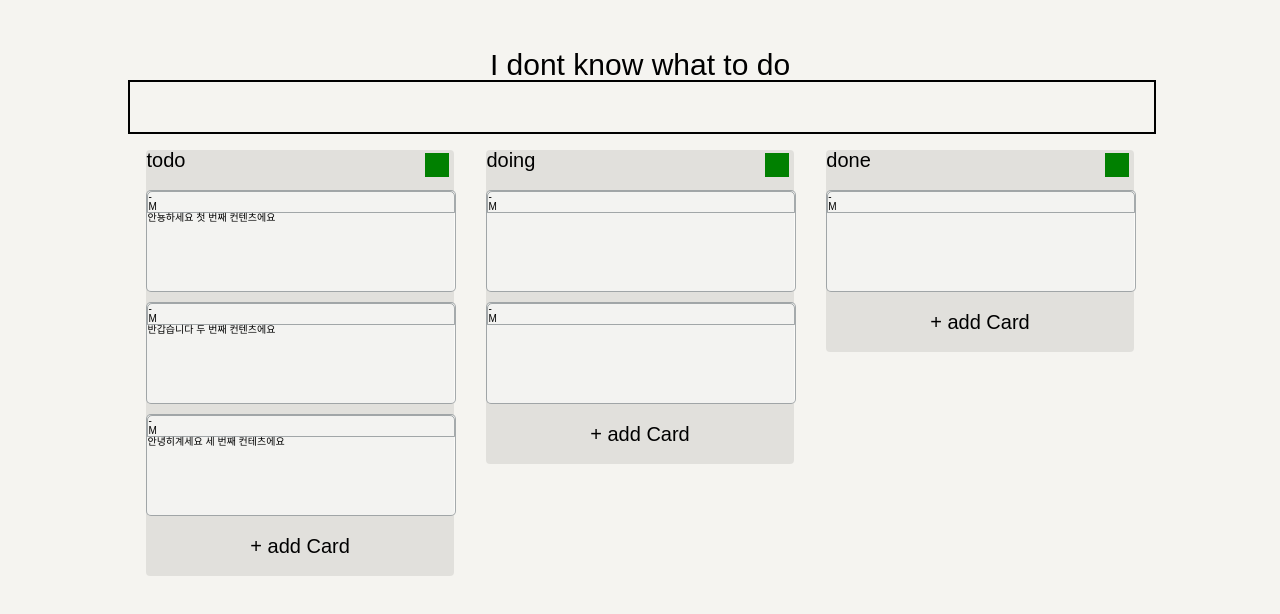
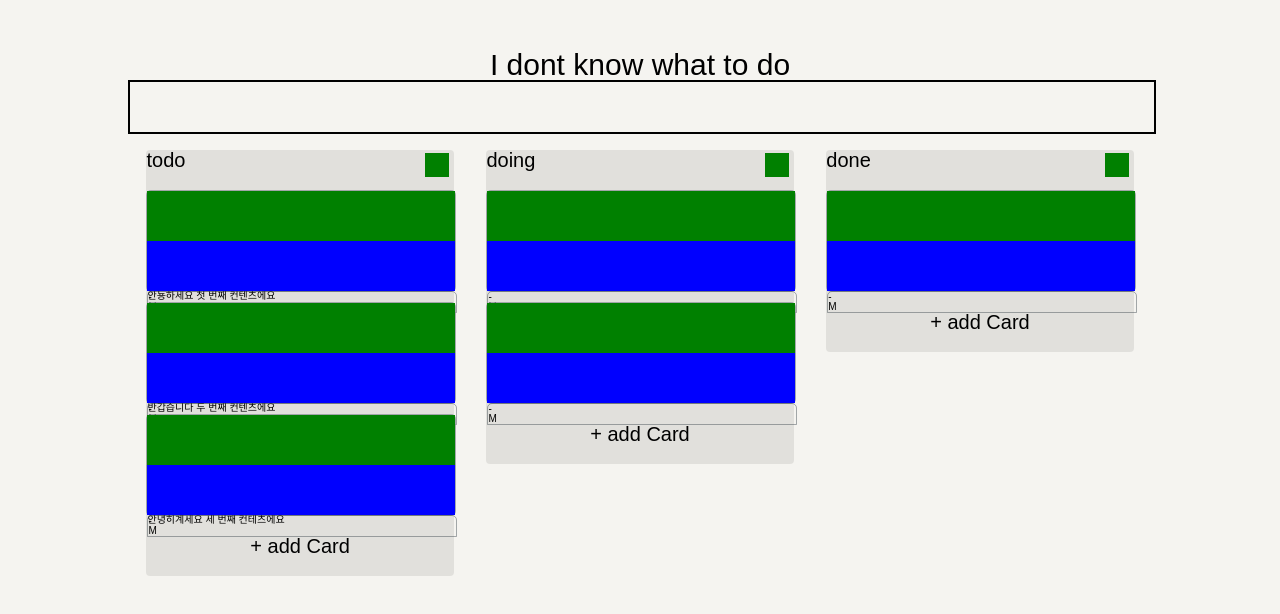
Before and after one commit to parkjunoo/todo-list-react-typescript, a React (Create React App) app: page / in a window 1280 px wide. Shown: the top 614 px of the page. Built offline with nearby package versions, Linux system fonts and the light colour scheme.

Commit message:
feat: drag event 추가

```diff
--- a/src/components/Card.tsx
+++ b/src/components/Card.tsx
@@ -10,6 +10,10 @@ interface CardProps {
 function Card({ index, onClickDeleteCard, contents }: CardProps) {
   return (
     <CardWrapper>
+      <div className="drag-mode-area">
+        <div className="card-top-area"></div>
+        <div className="card-bottom-area"></div>
+      </div>
       <div className={'card-top-wrapper'}>
         <div>
           <div onClick={() => onClickDeleteCard(index)}>-</div>
@@ -24,16 +28,38 @@ function Card({ index, onClickDeleteCard, contents }: CardProps) {
 const CardWrapper = styled.div`
   width: 100%;
   height: 100px;
+  position: relative;
   max-height: 300px;
   background-color: #ffffff99;
   margin-top: 10px;
   border-radius: 5px;
   border: 1px solid #38424a70;
   .card-top-wrapper {
-    position: relative;
+    position: absolute;
+    width: 100%;
     height: 20px;
     border: 1px solid #38424a70;
     border-radius: 5px 5px 0px 0px;
   }
+  .drag-mode-area {
+    position: relative;
+    background-color: red;
+    width: 100%;
+    height: 100%;
+    .card-top-area {
+      position: absolute;
+      background-color: green;
+      width: 100%;
+      height: 50%;
+      top: 0;
+    }
+    .card-bottom-area {
+      position: absolute;
+      background-color: blue;
+      width: 100%;
+      height: 50%;
+      bottom: 0;
+    }
+  }
 `;
 export default Card;
--- a/src/components/ProcessCard.tsx
+++ b/src/components/ProcessCard.tsx
@@ -9,7 +9,6 @@ interface ProcessCardProps {
 interface Card {
   contents: string;
   cardId: number;
-  grab?: any | null;
 }
 
 function ProcessCard({ title }: ProcessCardProps) {
@@ -17,19 +16,20 @@ function ProcessCard({ title }: ProcessCardProps) {
 
   const dragStartHandler = (event: React.DragEvent<HTMLDivElement>, data: Card) => {
     event.dataTransfer.setData('cardData', JSON.stringify(data));
-    console.log(JSON.stringify(data));
+    console.log('start', data);
   };
 
   // This function will be triggered when dropping
-  const dropHandler = (event: React.DragEvent<HTMLDivElement>) => {
+  const dropHandler = (event: React.DragEvent<HTMLDivElement>, card: any) => {
     event.preventDefault();
     const data: Card = JSON.parse(event.dataTransfer.getData('cardData'));
+    console.log(card);
     // setCardList();
   };
 
   // This makes the third box become droppable
   const allowDrop = (event: React.DragEvent<HTMLDivElement>) => {
-    console.log(event.target);
+    // console.log(event.target);
     event.preventDefault();
   };
 
@@ -77,7 +77,7 @@ function ProcessCard({ title }: ProcessCardProps) {
             onDragStart={(event) => dragStartHandler(event, e)}
             draggable={true}
             onDragOver={allowDrop}
-            onDrop={dropHandler}
+            onDrop={(event) => dropHandler(event, e)}
           >
             <Card
               key={`cardlist-index-${idx}`}
--- a/src/pages/MainPage.tsx
+++ b/src/pages/MainPage.tsx
@@ -1,6 +1,15 @@
 import React from 'react';
 import ProcessCard from '../components/ProcessCard';
 import styled from 'styled-components';
+
+function MainPage() {
+  const processList = ['todo', 'doing', 'done'].map((title, index) => (
+    <ProcessCard key={`proccess-list-${index}`} title={title} />
+  ));
+  return <Page>{processList}</Page>;
+}
+
+export default MainPage;
 
 const Page = styled.div`
   width: 100%;
@@ -11,12 +20,3 @@ const Page = styled.div`
   align-items: flex-start;
   align-content: flex-start;
 `;
-
-function MainPage() {
-  const processList = ['todo', 'doing', 'done'].map((title, index) => (
-    <ProcessCard key={`proccess-list-${index}`} title={title} />
-  ));
-  return <Page>{processList}</Page>;
-}
-
-export default MainPage;
```
